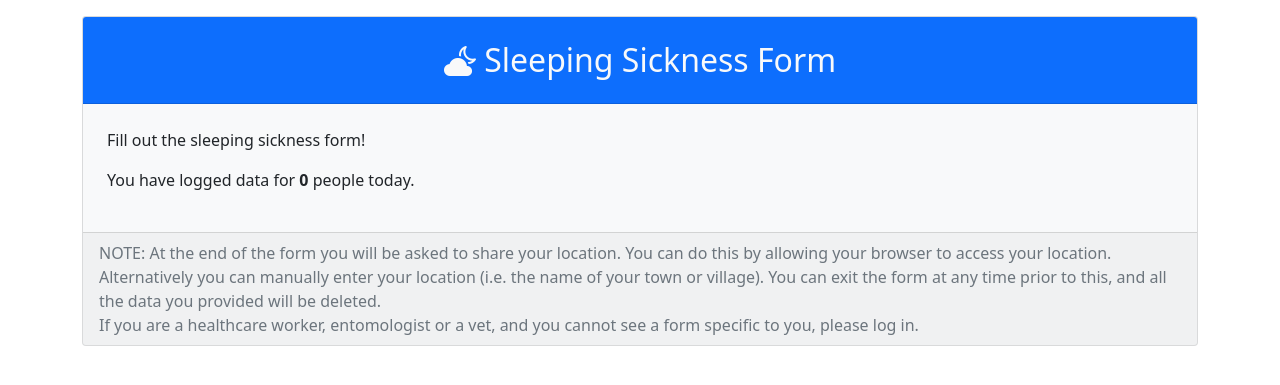
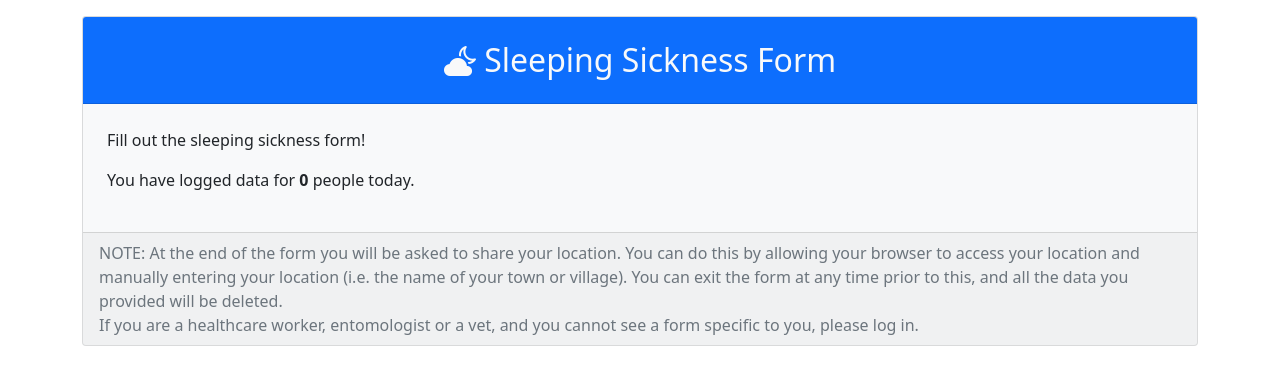
Before and after one commit to ineshbose/UofG_Team_Project_Main, a Django app: page /form/ in a window 1280 px wide. Shown: the part 56-441 px from the top of the page. Run offline with Django 3.2, Linux system fonts and the light colour scheme; data that the repository does not hold is empty; some libraries are stand-ins or nearby versions.

Commit message:
Translate the location alert box, change wording
The wording of the location alert box and the /form page is changed to
say that users should give location permission and manually enter the
location. A new .po file has been created to translate the alert box.

```diff
--- a/sleep_surv/settings.py
+++ b/sleep_surv/settings.py
@@ -117,7 +117,8 @@ AUTH_PASSWORD_VALIDATORS = [
 # Internationalization
 # https://docs.djangoproject.com/en/3.0/topics/i18n/
 
-LANGUAGE_CODE = "en-us"
+LANGUAGE_CODE = "de-de"
+#LANGUAGE_CODE = "en-us"
 
 TIME_ZONE = "UTC"
 
@@ -127,7 +128,7 @@ USE_L10N = True
 
 USE_TZ = True
 
-LOCALE_PATHS = [os.path.join(BASE_DIR, "locale")]
+LOCALE_PATHS = [os.path.join(BASE_DIR, "locale"), os.path.join(STATIC_DIR, "locale")]
 
 X_FRAME_OPTIONS = "SAMEORIGIN"
 
--- a/sleep_surv/urls.py
+++ b/sleep_surv/urls.py
@@ -8,6 +8,7 @@ from django.conf.urls.static import static
 from rest_framework import routers
 from rest import views as rest_views
 
+from django.views.i18n import JavaScriptCatalog
 
 router = routers.DefaultRouter()
 router.register(r"persons", rest_views.PersonViewSet)
@@ -21,5 +22,5 @@ urlpatterns = [
     path("", include("sleep_app.urls")),
     path("api/", include(router.urls)),
     path("api-auth/", include("rest_framework.urls")),
-    # path('django_plotly_dash/', include('django_plotly_dash.urls')),
+    path('jsi18n/', JavaScriptCatalog.as_view(), name='javascript-catalog'),
 ] + static(settings.MEDIA_URL, document_root=settings.MEDIA_ROOT)
--- a/static/sleep_app/location.js
+++ b/static/sleep_app/location.js
@@ -33,7 +33,7 @@ window.onload = function() {
 
 
   var geoSuccess = function(position) {
-    alert("Your GPS location has been recorded. You can navigate away from this page, or manually enter the location as well.");
+    alert(gettext("Your GPS location has been recorded. Please enter your location into the search bar as well."));
     var startPos;
     startPos = position;
 
--- a/templates/sleep_app/form.html
+++ b/templates/sleep_app/form.html
@@ -58,7 +58,7 @@
         {% endif %}
     </div>
     <div class="card-footer text-muted text-justify">
-        {% trans "NOTE: At the end of the form you will be asked to share your location. You can do this by allowing your browser to access your location.  Alternatively you can manually enter your location (i.e. the name of your town or village). You can exit the form at any time prior to this, and all the data you provided will be deleted." %}
+        {% trans "NOTE: At the end of the form you will be asked to share your location. You can do this by allowing your browser to access your location and manually entering your location (i.e. the name of your town or village). You can exit the form at any time prior to this, and all the data you provided will be deleted." %}
          <br>
         {% trans "If you are a healthcare worker, entomologist or a vet, and you cannot see a form specific to you, please log in." %}
 
--- a/templates/sleep_app/location.html
+++ b/templates/sleep_app/location.html
@@ -6,6 +6,7 @@
 {% csrf_token %}
 <script src="https://code.jquery.com/jquery-3.3.1.slim.min.js" crossorigin="anonymous"></script>
 <script src="{% static 'sleep_app/location.js' %}"></script>
+<script type="text/javascript" src="{% url 'javascript-catalog' %}"></script>
 {% endblock %}
 
 
```
Also changed, not shown: locale/de_DE/LC_MESSAGES/django.po.
